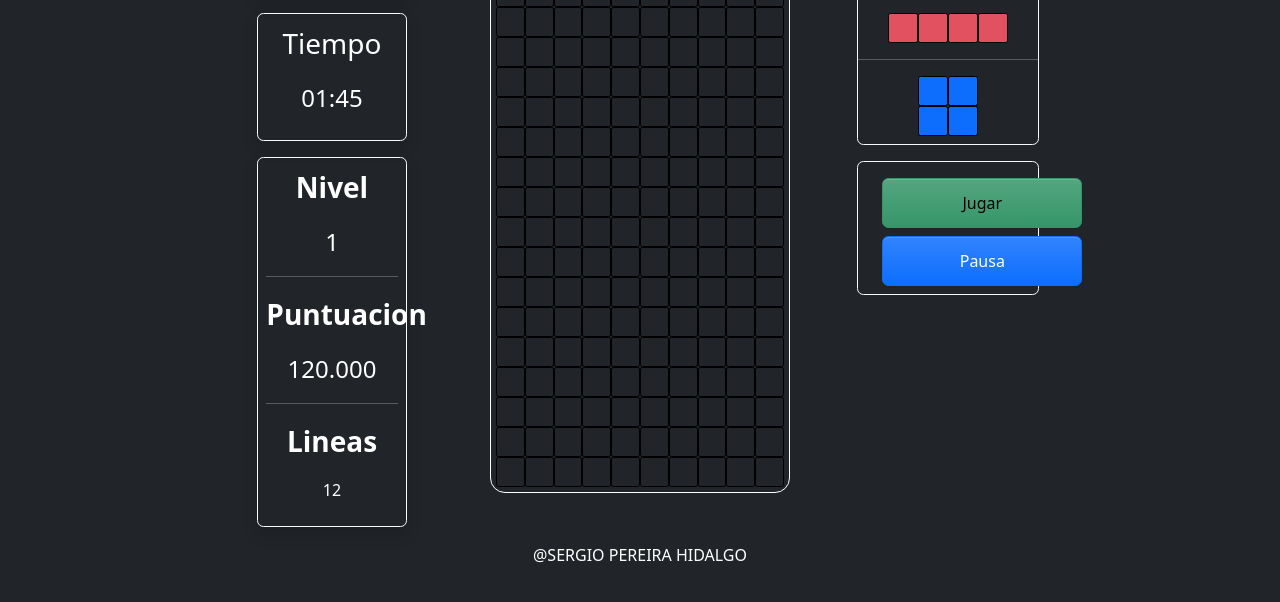
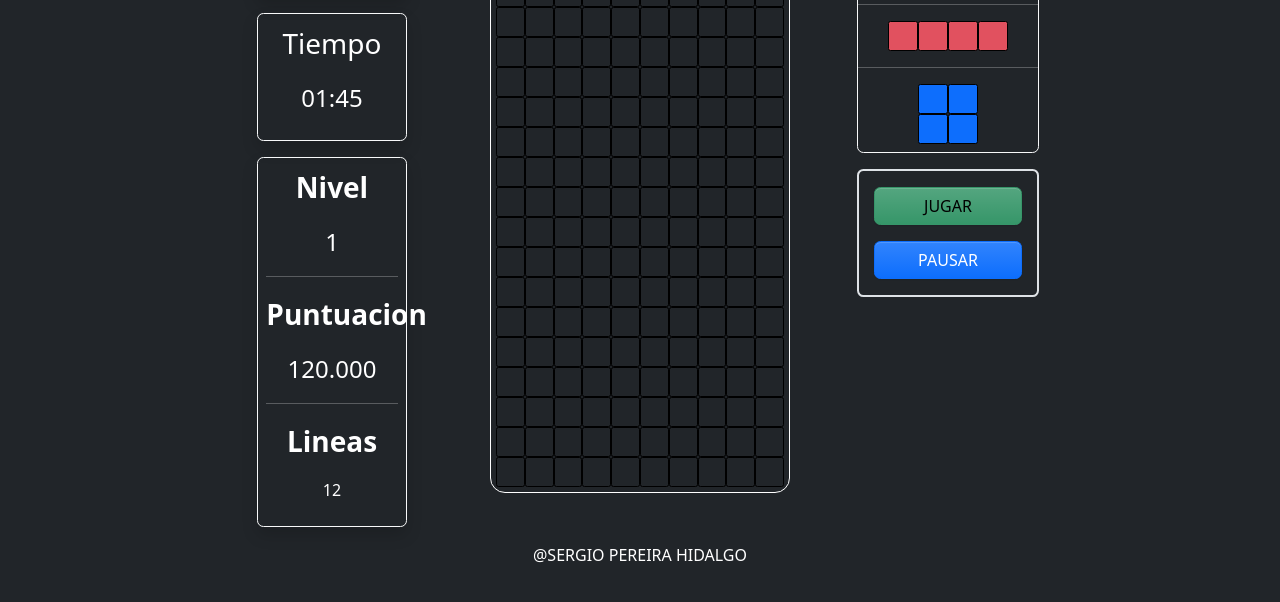
Before and after one commit to daw2-pereira23/vite, a website built with Vite: page src/index.html in a window 1280 px wide. Shown: the part 224-826 px from the top of the page. Built offline with nearby package versions, Linux system fonts and the light colour scheme.

Commit message:
Tetris De Prueba

```diff
--- a/src/index.html
+++ b/src/index.html
@@ -28,7 +28,7 @@
       <div class="container-fluid bg-principal ">
         <!--Ponemos row siempre-->
         <div class="row">
-            <div class="col-6  rounded order-last text-center col-md-12  offset-lg-2 col-lg-2 order-lg-0 ">
+            <div class="col-6  rounded order-last text-center col-md-12  offset-md-0 offset-lg-2 col-lg-2 order-lg-0 ">
               <div class="text-center rounded m-3 p-2 mb-3 shadow border border-light">
                 <p class="fs-5 fw-bold fs-lg-5">GUARDADA</p>
                 <div class="pieza">
@@ -57,7 +57,7 @@
                 <p>12</p>
               </div>
             </div>
-            <div class="col-12 bg-principal  rounded text-center col-md-10 col-lg-4 mt-4 ">
+            <div class="col-12 bg-principal  rounded text-center col-md-5 col-lg-4 mt-4 ">
               <div class="rounded d-flex border-light justify-content-center">
                 <div id="panel">
                   <div class="piezaFila">
@@ -303,7 +303,7 @@
                 </div>
               </div>
             </div>
-            <div class="col-6 text-center col-md-2 col-lg-2">
+            <div class="col-6 text-center col-md-3 col-lg-2 offset-md-0 mt-2">
               <div class="border border-light border border-light rounded mt-3">
               <H2>Siguiente</H2>
               <div class="pieza ">
@@ -324,7 +324,7 @@
                 <div class="celda bg-warning"></div>
               </div>
               <hr>
-              <div class="pieza ">
+              <div class="pieza">
                 <div class="piezaFila justify-content-center">
                   <div class="celda bg-primary"></div>
                   <div class="celda bg-primary"></div>
@@ -337,9 +337,16 @@
               <div>
               </div>
               </div>
-              <div class="border border-light mt-3 d-flex flex-column rounded">
-                <button class="btn btn-danger mt-3 ms-4" id="pausa">Jugar</button>
-                <button class="btn btn-primary mt-2 ms-4 mb-2" id="pausa">Pausa</button>
+              <div class="border border-2 rounded mt-3">
+                <div class="mt-2">
+                  <div class="d-grid gap-2 mt-3 mb-3 d-flex justify-content-center">
+                    <button class="btn btn-danger  col-10" type="button">JUGAR</button>
+                  </div>
+                  <div class="d-grid gap-2 mb-3  d-flex justify-content-center">
+                    <button class="btn btn-primary col-10" type="button">PAUSAR</button>
+                  </div>
+
+              </div>
               </div>
             </div>
 
```
Also changed, not shown: src/dist/index.html.
